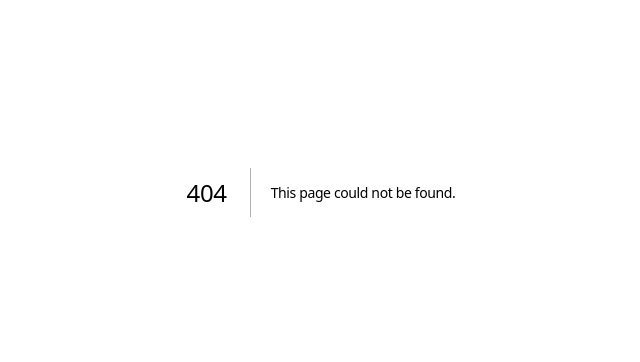
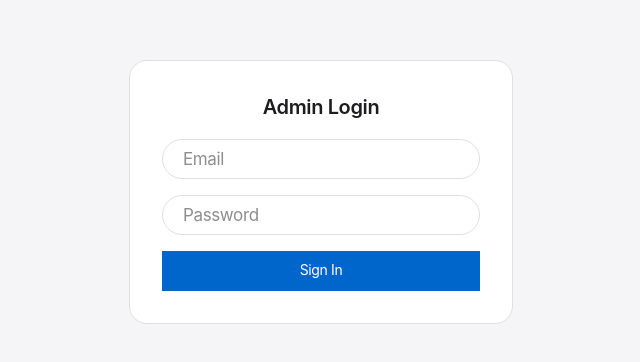
Before and after one commit to quantro/mainannxt, a Next.js app: page /admin/login in a window 1280 px wide. Before the commit this address had no page. Shown: the part 208-570 px from the top of the page, without its empty margins (319-959 px from the left). Built offline with nearby package versions, Linux system fonts and the light colour scheme; no server answers.

Commit message:
Add Supabase auth: login page, middleware, sign-out, protect /admin/*

```diff
--- a/package.json
+++ b/package.json
@@ -10,6 +10,7 @@
     "audit": "npm audit --audit-level=high"
   },
   "dependencies": {
+    "@supabase/ssr": "^0.12.0",
     "@supabase/supabase-js": "^2.108.1",
     "next": "16.2.9",
     "pdf-lib": "^1.17.1",
--- a/src/app/admin/layout.tsx
+++ b/src/app/admin/layout.tsx
@@ -1,7 +1,8 @@
 "use client";
 
+import { createBrowserClient } from "@supabase/ssr";
 import Link from "next/link";
-import { usePathname } from "next/navigation";
+import { usePathname, useRouter } from "next/navigation";
 import ThemeToggle from "../theme-toggle";
 
 const nav = [
@@ -11,6 +12,23 @@ const nav = [
 
 export default function AdminLayout({ children }: { children: React.ReactNode }) {
   const path = usePathname();
+  const router = useRouter();
+  const isLogin = path === "/admin/login";
+
+  const supabase = createBrowserClient(
+    process.env.NEXT_PUBLIC_SUPABASE_URL!,
+    process.env.NEXT_PUBLIC_SUPABASE_ANON_KEY!
+  );
+
+  async function handleSignOut() {
+    await supabase.auth.signOut();
+    router.push("/admin/login");
+    router.refresh();
+  }
+
+  if (isLogin) {
+    return <>{children}</>;
+  }
 
   return (
     <div className="flex min-h-screen">
@@ -38,6 +56,12 @@ export default function AdminLayout({ children }: { children: React.ReactNode })
             </Link>
           );
         })}
+        <button
+          onClick={handleSignOut}
+          className="mt-auto flex items-center gap-2 px-3 py-2 rounded-lg text-[13px] text-[var(--color-ink-muted-48)] hover:bg-[var(--color-divider-soft)] transition-colors no-underline w-full text-left"
+        >
+          Sign Out
+        </button>
       </aside>
       <main className="flex-1 p-8">{children}</main>
     </div>
--- /dev/null
+++ b/src/app/admin/login/page.tsx
@@ -0,0 +1,90 @@
+"use client";
+
+import { createBrowserClient } from "@supabase/ssr";
+import { useRouter, useSearchParams } from "next/navigation";
+import { Suspense, useState } from "react";
+
+function LoginForm() {
+  const router = useRouter();
+  const searchParams = useSearchParams();
+  const [email, setEmail] = useState("");
+  const [password, setPassword] = useState("");
+  const [error, setError] = useState("");
+  const [loading, setLoading] = useState(false);
+
+  const supabase = createBrowserClient(
+    process.env.NEXT_PUBLIC_SUPABASE_URL!,
+    process.env.NEXT_PUBLIC_SUPABASE_ANON_KEY!
+  );
+
+  async function handleLogin(e: React.FormEvent) {
+    e.preventDefault();
+    setError("");
+    setLoading(true);
+
+    const { error: authError } = await supabase.auth.signInWithPassword({
+      email,
+      password,
+    });
+
+    setLoading(false);
+
+    if (authError) {
+      setError(authError.message);
+      return;
+    }
+
+    const redirect = searchParams.get("redirect") || "/admin";
+    router.push(redirect);
+    router.refresh();
+  }
+
+  return (
+    <div className="flex items-center justify-center min-h-screen px-6">
+      <form
+        onSubmit={handleLogin}
+        className="apple-card w-full max-w-sm p-8 space-y-4"
+      >
+        <h1 className="text-[20px] font-semibold text-center">Admin Login</h1>
+
+        {error && (
+          <p className="text-[13px] text-red-500 text-center">{error}</p>
+        )}
+
+        <input
+          type="email"
+          value={email}
+          onChange={(e) => setEmail(e.target.value)}
+          placeholder="Email"
+          required
+          className="apple-input w-full h-10 text-[14px]"
+        />
+
+        <input
+          type="password"
+          value={password}
+          onChange={(e) => setPassword(e.target.value)}
+          placeholder="Password"
+          required
+          className="apple-input w-full h-10 text-[14px]"
+        />
+
+        <button
+          type="submit"
+          disabled={loading}
+          className="apple-btn-primary w-full h-10 text-[14px] disabled:opacity-50"
+        >
+          {loading ? "Signing in\u2026" : "Sign In"}
+        </button>
+      </form>
+    </div>
+  );
+}
+
+export default function AdminLogin() {
+  return (
+    <Suspense>
+      <LoginForm />
+    </Suspense>
+  );
+}
--- /dev/null
+++ b/src/lib/supabase-middleware.ts
@@ -0,0 +1,31 @@
+import { createServerClient } from "@supabase/ssr";
+import { NextResponse, type NextRequest } from "next/server";
+
+export async function updateSession(request: NextRequest) {
+  let supabaseResponse = NextResponse.next({ request });
+
+  const supabase = createServerClient(
+    process.env.NEXT_PUBLIC_SUPABASE_URL!,
+    process.env.NEXT_PUBLIC_SUPABASE_ANON_KEY!,
+    {
+      cookies: {
+        getAll() {
+          return request.cookies.getAll();
+        },
+        setAll(cookiesToSet) {
+          cookiesToSet.forEach(({ name, value }) => request.cookies.set(name, value));
+          supabaseResponse = NextResponse.next({ request });
+          cookiesToSet.forEach(({ name, value, options }) =>
+            supabaseResponse.cookies.set(name, value, options)
+          );
+        },
+      },
+    }
+  );
+
+  const {
+    data: { user },
+  } = await supabase.auth.getUser();
+
+  return { supabase, supabaseResponse, user };
+}
--- /dev/null
+++ b/src/lib/supabase-server.ts
@@ -0,0 +1,23 @@
+import { createServerClient } from "@supabase/ssr";
+import { cookies } from "next/headers";
+
+export async function createClient() {
+  const cookieStore = await cookies();
+
+  return createServerClient(
+    process.env.NEXT_PUBLIC_SUPABASE_URL!,
+    process.env.NEXT_PUBLIC_SUPABASE_ANON_KEY!,
+    {
+      cookies: {
+        getAll() {
+          return cookieStore.getAll();
+        },
+        setAll(cookiesToSet) {
+          cookiesToSet.forEach(({ name, value, options }) =>
+            cookieStore.set(name, value, options)
+          );
+        },
+      },
+    }
+  );
+}
--- /dev/null
+++ b/src/middleware.ts
@@ -0,0 +1,22 @@
+import { type NextRequest } from "next/server";
+import { updateSession } from "./lib/supabase-middleware";
+
+export async function middleware(request: NextRequest) {
+  if (request.nextUrl.pathname === "/admin/login") {
+    return;
+  }
+
+  const { supabaseResponse, user } = await updateSession(request);
+
+  if (!user) {
+    const url = new URL("/admin/login", request.url);
+    url.searchParams.set("redirect", request.nextUrl.pathname);
+    return Response.redirect(url);
+  }
+
+  return supabaseResponse;
+}
+
+export const config = {
+  matcher: "/admin/:path*",
+};
```
Also changed, not shown: 1 other file (tests, documents, lock files or other folders).
